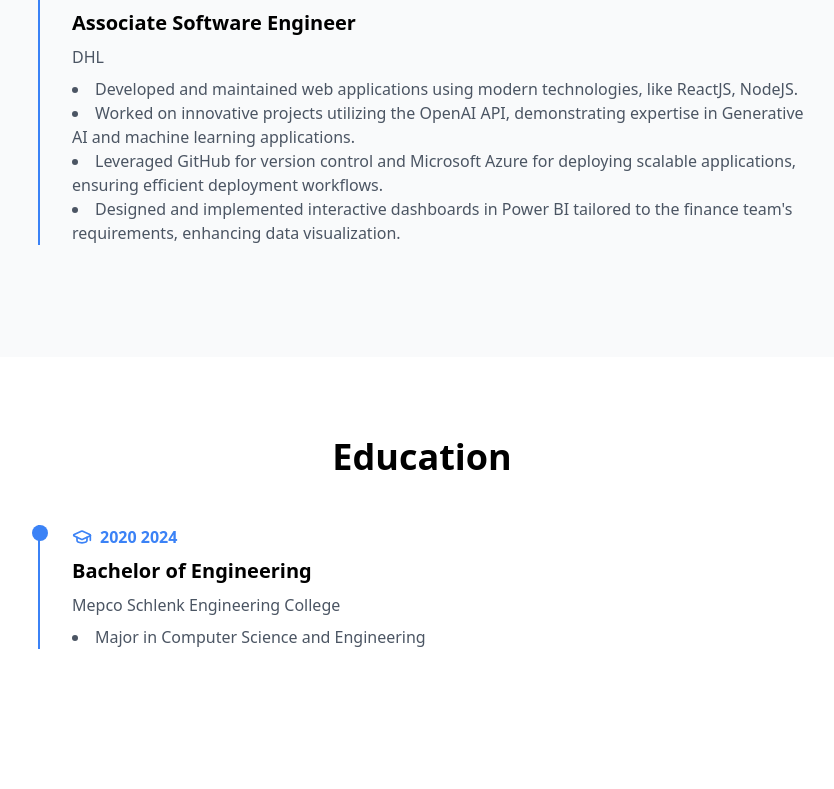
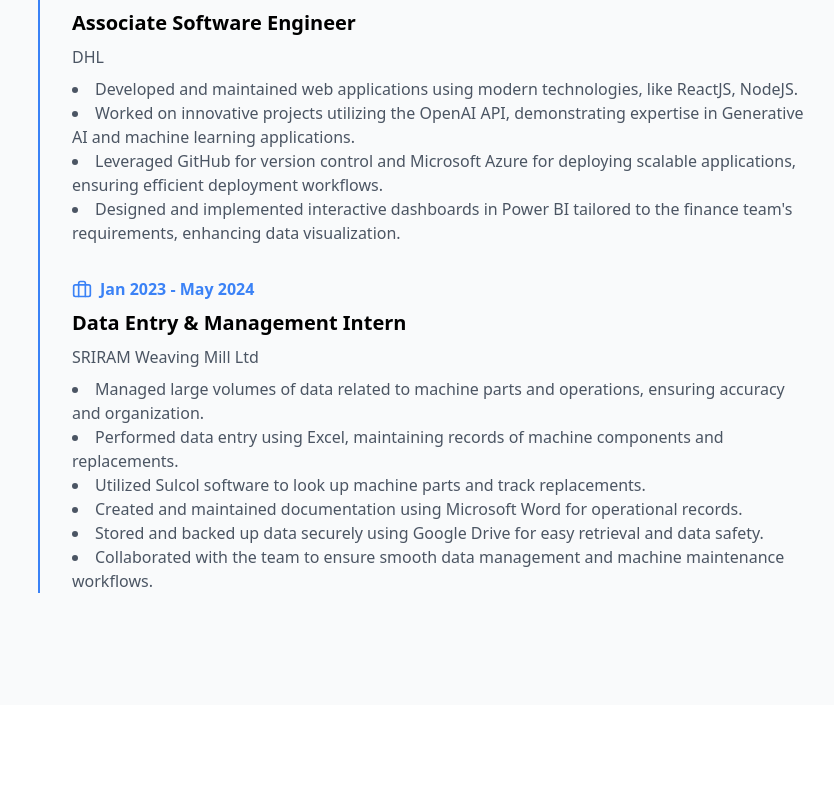
Before and after one commit to R-Dharun/My-Portfolio-1, a React (Vite) app: page / in a window 1280 px wide. Shown: the part 1443-2232 px from the top of the page, without its empty margins (218-1052 px from the left). Built offline with nearby package versions, Linux system fonts and the light colour scheme.

Commit message:
Commit 2+ EXP

```diff
--- a/src/components/Experience.tsx
+++ b/src/components/Experience.tsx
@@ -1,4 +1,3 @@
-
 import { Briefcase } from 'lucide-react';
 
 export default function Experience() {
@@ -23,6 +22,23 @@ export default function Experience() {
                 <li>Designed and implemented interactive dashboards in Power BI tailored to the finance team's requirements, enhancing data visualization.</li>
               </ul>
             </div>
+
+            <div className="mb-8">
+              <div className="flex items-center gap-2 text-blue-500 mb-2">
+                <Briefcase size={20} />
+                <span className="font-semibold">Jan 2023 - May 2024</span>
+              </div>
+              <h3 className="text-xl font-bold mb-2">Data Entry & Management Intern</h3>
+              <p className="text-gray-600 mb-2"> SRIRAM Weaving Mill Ltd</p>
+              <ul className="list-disc list-inside text-gray-600">
+                <li>Managed large volumes of data related to machine parts and operations, ensuring accuracy and organization.</li>
+                <li>Performed data entry using Excel, maintaining records of machine components and replacements.</li>
+                <li>Utilized Sulcol software to look up machine parts and track replacements.</li>
+                <li>Created and maintained documentation using Microsoft Word for operational records.</li>
+                <li>Stored and backed up data securely using Google Drive for easy retrieval and data safety.</li>
+                <li>Collaborated with the team to ensure smooth data management and machine maintenance workflows.</li>
+              </ul>
+            </div>
           </div>
         </div>
       </div>
```
